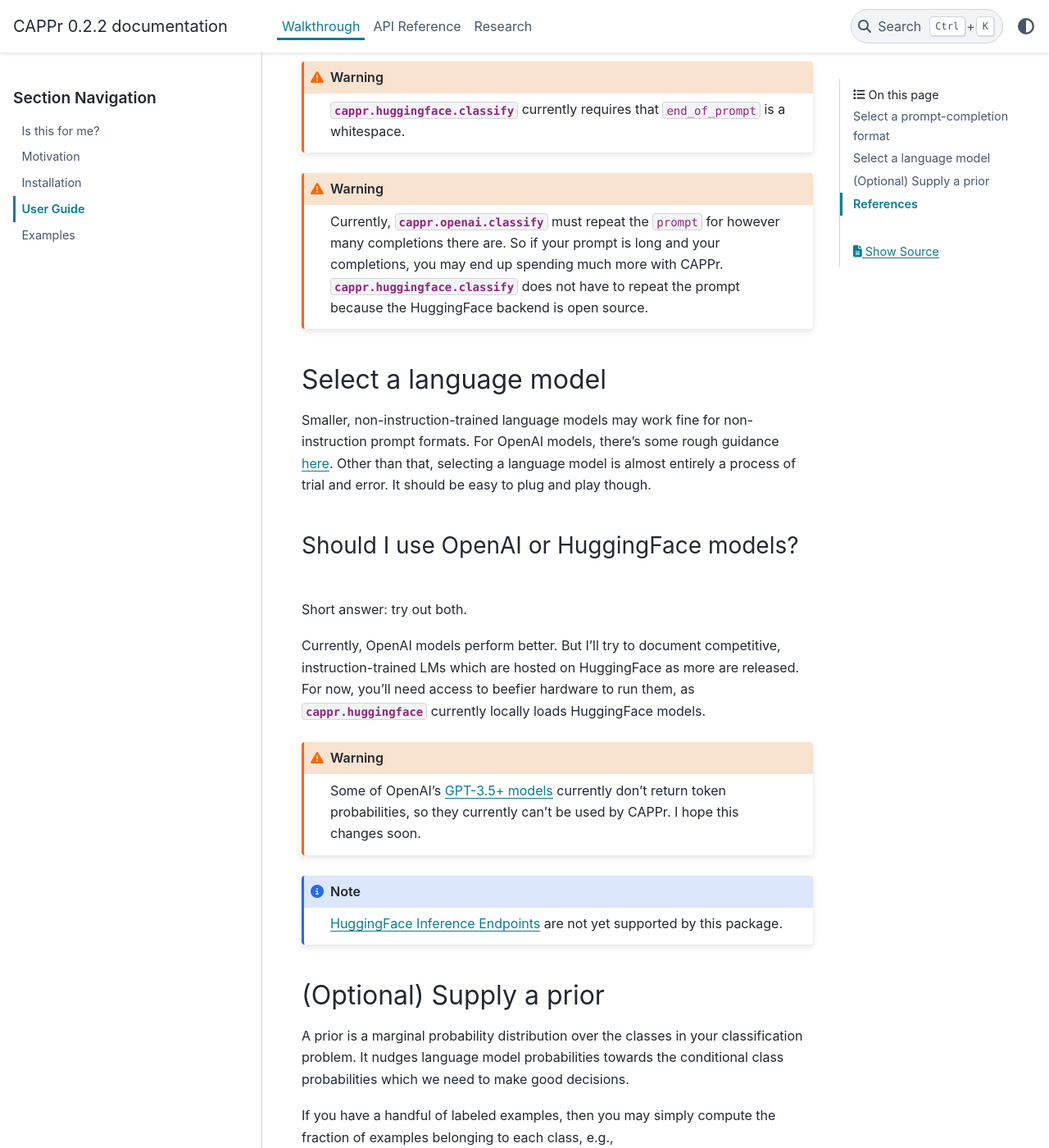
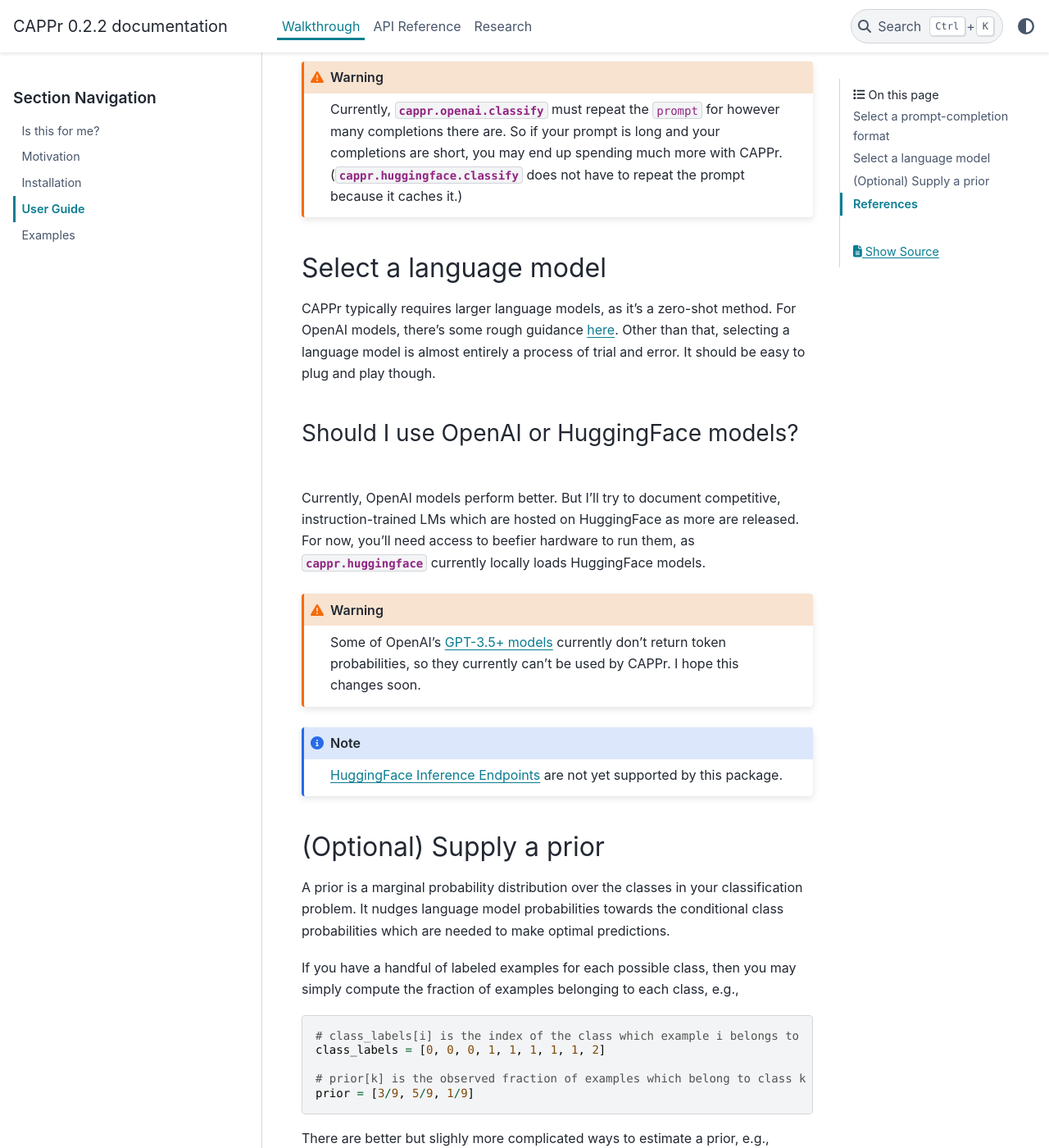
Before and after one commit to kddubey/cappr, a Sphinx documentation site: the page built from docs/source/4_user_guide.rst, in a window 1280 px wide and 1400 px high, scrolled down 778 px. Shown: the whole window at 82% size. Built offline with Sphinx 7.4.7 and the PyData theme 0.15.4, drawn with Linux system fonts in a browser that asks for light colours; pages that are not in the unit, such as notebooks, are missing from menus; some of the changed text lies outside the part shown.

Commit message:
[skip actions] Some doc cleanup

```diff
--- a/docs/source/1_is_for_me.rst
+++ b/docs/source/1_is_for_me.rst
@@ -48,4 +48,6 @@ Footnotes
 
 .. [#] You may be interested in the Real-World Few-Shot Text Classification (RAFT)
    benchmark. See the leaderboard `here
-   <https://huggingface.co/spaces/ought/raft-leaderboard>`_.
+   <https://huggingface.co/spaces/ought/raft-leaderboard>`_, and CAPPr's zero-shot
+   performance on the RAFT training set `here
+   <https://github.com/kddubey/cappr/blob/main/demos/raft>`_.
--- a/docs/source/3_installation.rst
+++ b/docs/source/3_installation.rst
@@ -19,7 +19,7 @@ Install with ``pip``:
 
    python -m pip install cappr[hf]
 
-(Optional) Set up to run demos:
+(Optional) Install requirements for running demos:
 
 ::
 
--- a/docs/source/4_user_guide.rst
+++ b/docs/source/4_user_guide.rst
@@ -28,17 +27,14 @@ One rule is that the ``completion`` text should flow naturally after
 newlines, and word casing. :mod:`cappr.openai.classify` does not do any string
 processing for you: **it just concatenates the three strings and sends it**!
 
-And yes, you'll still have to do “prompt engineering”. It's mostly a matter of trial and
+And yes, you'll still have to do "prompt engineering". It's mostly a matter of trial and
 error. Here's an `external guide`_ if you'd like to survey research in this field.\ [#]_
-
-.. warning:: :mod:`cappr.huggingface.classify` currently requires that ``end_of_prompt``
-             is a whitespace.
 
 .. warning:: Currently, :mod:`cappr.openai.classify` must repeat the ``prompt`` for
              however many completions there are. So if your prompt is long and your
-             completions, you may end up spending much more with CAPPr.
-             :mod:`cappr.huggingface.classify` does not have to repeat the prompt
-             because the HuggingFace backend is open source.
+             completions are short, you may end up spending much more with CAPPr.
+             (:mod:`cappr.huggingface.classify` does not have to repeat the prompt
+             because it caches it.)
 
 .. _external guide: https://lilianweng.github.io/posts/2023-03-15-prompt-engineering/
 
@@ -46,16 +42,14 @@ error. Here's an `external guide`_ if you'd like to survey research in this fiel
 Select a language model
 -----------------------
 
-Smaller, non-instruction-trained language models may work fine for non-instruction
-prompt formats. For OpenAI models, there's some rough guidance `here
+CAPPr typically requires larger language models, as it's a zero-shot method. For OpenAI
+models, there's some rough guidance `here
 <https://platform.openai.com/docs/models/overview>`_. Other than that, selecting a
 language model is almost entirely a process of trial and error. It should be easy to
 plug and play though.
 
 Should I use OpenAI or HuggingFace models?
 ~~~~~~~~~~~~~~~~~~~~~~~~~~~~~~~~~~~~~~~~~~
-
-Short answer: try out both.
 
 Currently, OpenAI models perform better. But I'll try to document competitive,
 instruction-trained LMs which are hosted on HuggingFace as more are released. For now,
@@ -74,30 +68,28 @@ currently locally loads HuggingFace models.
 (Optional) Supply a prior
 -------------------------
 
-A prior is a marginal probability distribution over the classes in your
-classification problem. It nudges language model probabilities towards
-the conditional class probabilities which we need to make good
-decisions.
+A prior is a marginal probability distribution over the classes in your classification
+problem. It nudges language model probabilities towards the conditional class
+probabilities which are needed to make optimal predictions.
 
-If you have a handful of labeled examples, then you may simply compute
-the fraction of examples belonging to each class, e.g.,
+If you have a handful of labeled examples for each possible class, then you may simply
+compute the fraction of examples belonging to each class, e.g.,
 
 .. code:: python
 
    # class_labels[i] is the index of the class which example i belongs to
    class_labels = [0, 0, 0, 1, 1, 1, 1, 1, 2]
 
-   # prior_estimate[k] is the observed fraction of examples which belong to class k
-   prior_estimate = [3/9, 5/9, 1/9]
+   # prior[k] is the observed fraction of examples which belong to class k
+   prior = [3/9, 5/9, 1/9]
 
-There are better but slighly more complicated ways to estimate a prior,
-e.g., `additive
-smoothing <https://en.wikipedia.org/wiki/Additive_smoothing>`__.
+There are better but slighly more complicated ways to estimate a prior, e.g., `additive
+smoothing <https://en.wikipedia.org/wiki/Additive_smoothing>`_.
 
-You may also simply guess a prior if you have some domain knowledge. If
-you have absolutely no idea what a reasonable prior could be, then you
-may leave out the ``prior`` keyword argument for this package's ``predict`` and
-``predict_proba`` functions. In this case, a uniform prior is assumed.
+You may also simply guess a prior if you have some domain knowledge. If you have
+absolutely no idea what a reasonable prior could be, then you may leave out the
+``prior`` keyword argument for this package's ``predict`` and ``predict_proba``
+functions. In this case, a uniform prior is assumed.
 
 
 References
```
Also changed, not shown: other parts of docs/source/1_is_for_me.rst (+1 -1 lines), other parts of docs/source/4_user_guide.rst (+3 -4 lines), README.md (+12 -8 lines), docs/source/2_motivation.rst (+12 -17 lines).
